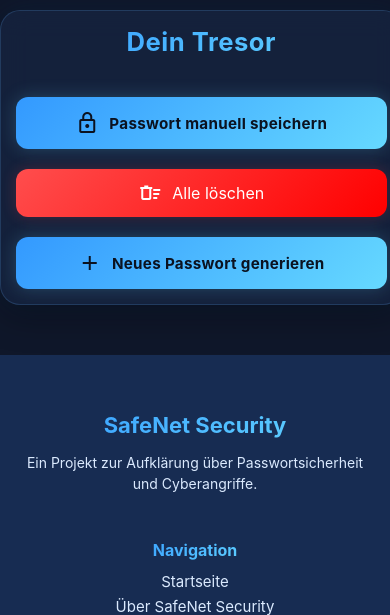
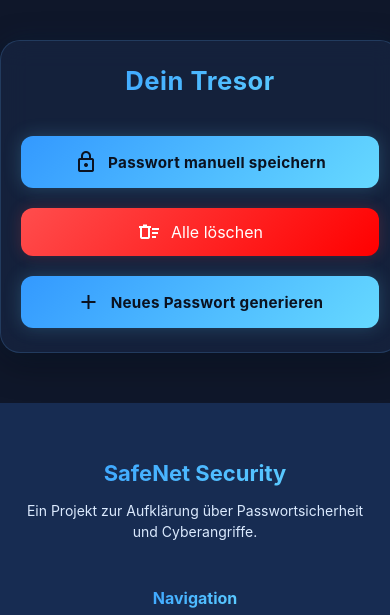
Before and after one commit to nevioband/SafeNet, a PHP site: page /pages/tresor.html in a window 390 px wide. Shown: the part 65-680 px from the top of the page. Run offline with PHP 8.4, Linux system fonts and the light colour scheme; some libraries are stand-ins or nearby versions.

Commit message:
Fix mobile padding on Tresor page

```diff
--- a/css/tresor.css
+++ b/css/tresor.css
@@ -131,9 +131,9 @@
     }
 
     .password-container {
-        width: 95%;
-        margin: 10px auto;
-        padding: 15px;
+        width: calc(100% - 32px);
+        margin: 40px auto;
+        padding: 24px 20px;
     }
 }
 
```
